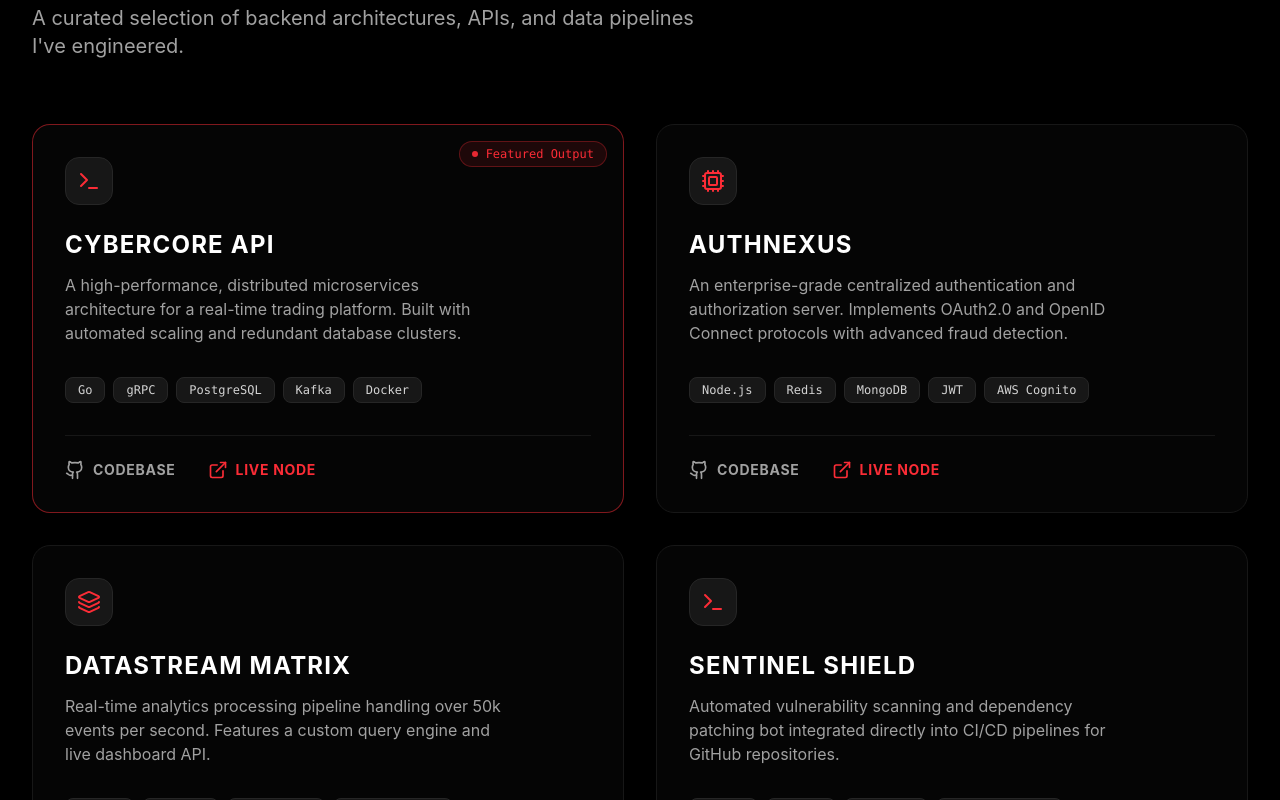
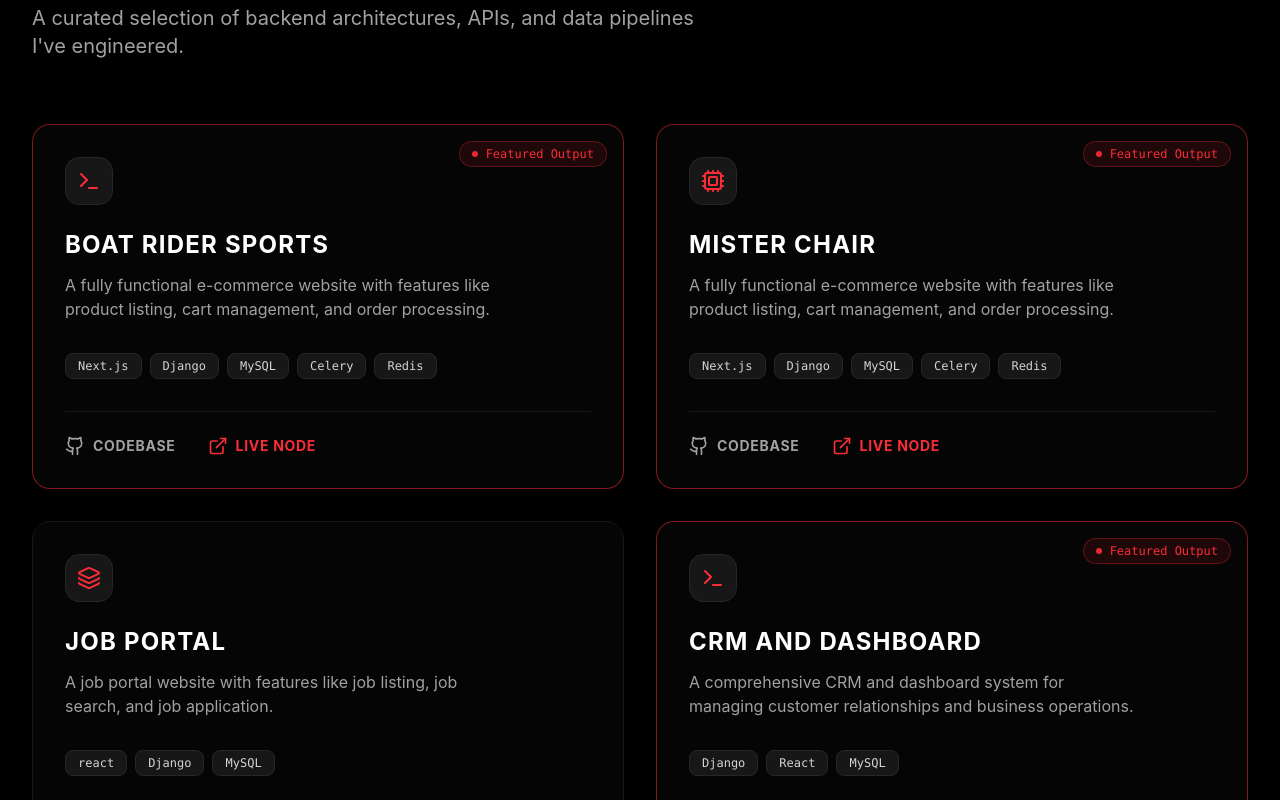
Before and after one commit to Mridhul2k03/mridhul-portfolio-new-2026, a React (Vite) app: page /projects in a window 1280 px wide. Shown: the part 240-1040 px from the top of the page. Built offline with nearby package versions, Linux system fonts and the light colour scheme.

Commit message:
Relaod issue update and footer skills nav contact proejct updated to realtime valures and link

```diff
--- a/src/Components/Common/Footer.tsx
+++ b/src/Components/Common/Footer.tsx
@@ -1,4 +1,4 @@
-import { Terminal, Facebook, Instagram, Github, Linkedin, Mail } from 'lucide-react';
+import { Terminal, Instagram, Github, Linkedin, Mail } from 'lucide-react';
 import { Link } from 'react-router-dom';
 
 const Footer = () => {
@@ -50,14 +50,15 @@
                          <h3 className="text-white font-bold uppercase tracking-widest mb-6">Connect</h3>
                          <div className="flex flex-wrap gap-4 mb-8">
                              {[
-                                 { icon: <Github className="w-5 h-5" />, href: "#", label: "GitHub" },
-                                 { icon: <Linkedin className="w-5 h-5" />, href: "#", label: "LinkedIn" },
-                                 { icon: <Instagram className="w-5 h-5" />, href: "#", label: "Instagram" },
-                                 { icon: <Facebook className="w-5 h-5" />, href: "#", label: "Facebook" },
+                                 { icon: <Github className="w-5 h-5" />, href: "https://github.com/Mridhul2k03", label: "GitHub" },
+                                 { icon: <Linkedin className="w-5 h-5" />, href: "https://www.linkedin.com/in/mridhulkrishnatk/", label: "LinkedIn" },
+                                 { icon: <Instagram className="w-5 h-5" />, href: "https://www.instagram.com/__.mridhul.____/", label: "Instagram" },
                              ].map((social, idx) => (
                                  <a
                                      key={idx}
                                      href={social.href}
+                                     target="_blank"
+                                     rel="noopener noreferrer"
                                      aria-label={social.label}
                                      className="w-12 h-12 bg-neutral-900/50 border border-neutral-800 rounded-xl flex items-center justify-center text-neutral-400 hover:bg-red-600/10 hover:border-red-600/30 hover:text-red-500 transition-all duration-300 hover:-translate-y-1"
                                  >
@@ -67,7 +68,7 @@
                          </div>
                          <div className="group inline-flex items-center gap-3 text-neutral-400 hover:text-white transition-colors">
                              <Mail className="w-5 h-5 group-hover:text-red-500 transition-colors" />
-                             <a href="mailto:hello@example.com" className="font-mono text-sm">hello@example.com</a>
+                             <a href="mailto:mridhulkrishnatk@gmail.com" className="font-mono text-sm">mridhulkrishnatk@gmail.com</a>
                          </div>
                     </div>
                 </div>
--- a/src/Components/Common/Navbar.tsx
+++ b/src/Components/Common/Navbar.tsx
@@ -1,6 +1,6 @@
 import { useState, useEffect, useRef } from "react";
 import { Link } from "react-router-dom";
-import { ChevronRight, Facebook, Instagram, Github, Linkedin } from "lucide-react";
+import { ChevronRight, Instagram, Github, Linkedin } from "lucide-react";
 
 // Navbar Logo Component
 const NavbarLogo = ({ className }: { className?: string }) => (
@@ -141,12 +141,13 @@
                             style={{ transitionDelay: '800ms' }}
                         >
                             {[
-                                { Icon: Github, url: "#" },
-                                { Icon: Linkedin, url: "#" },
-                                { Icon: Instagram, url: "#" },
-                                { Icon: Facebook, url: "#" }
+                                { Icon: Github, url: "https://github.com/Mridhul2k03" },
+                                { Icon: Linkedin, url: "https://www.linkedin.com/in/mridhulkrishnatk/" },
+                                { Icon: Instagram, url: "https://www.instagram.com/__.mridhul.____/" },
                             ].map((social, idx) => (
                                 <a
+                                    target="_blank"
+                                    rel="noopener noreferrer"
                                     key={idx}
                                     href={social.url}
                                     className="w-12 h-12 shrink-0 rounded-full border-2 border-neutral-800 flex items-center justify-center text-neutral-400 hover:bg-red-600 hover:text-white hover:border-red-600 transition-all duration-300 hover:scale-110 hover:shadow-[0_0_15px_rgba(220,38,38,0.5)]"
--- a/src/Pages/Contact.tsx
+++ b/src/Pages/Contact.tsx
@@ -1,4 +1,4 @@
-import { Mail as MailIcon, MapPin as MapPinIcon, Phone as PhoneIcon, Send as SendIcon, Github as GithubIcon, Linkedin as LinkedinIcon, Twitter as TwitterIcon } from 'lucide-react';
+import { Mail as MailIcon, MapPin as MapPinIcon, Phone as PhoneIcon, Send as SendIcon, Github as GithubIcon, Linkedin as LinkedinIcon, Instagram as InstagramIcon } from 'lucide-react';
 
 const Contact = () => {
     return (
@@ -76,7 +76,7 @@
                                 </div>
                                 <div>
                                     <h3 className="text-lg font-bold uppercase tracking-wider">Email Protocol</h3>
-                                    <p className="text-neutral-400 mt-1 font-mono">hello@mridhul.dev</p>
+                                    <p className="text-neutral-400 mt-1 font-mono">mridhulkrishnatk@gmail.com</p>
                                 </div>
                             </div>
 
@@ -86,7 +86,7 @@
                                 </div>
                                 <div>
                                     <h3 className="text-lg font-bold uppercase tracking-wider">Voice Comm</h3>
-                                    <p className="text-neutral-400 mt-1 font-mono">+1 (555) 019-2834</p>
+                                    <p className="text-neutral-400 mt-1 font-mono">+91 95672 52212</p>
                                 </div>
                             </div>
 
@@ -96,7 +96,7 @@
                                 </div>
                                 <div>
                                     <h3 className="text-lg font-bold uppercase tracking-wider">Base Coordinates</h3>
-                                    <p className="text-neutral-400 mt-1 font-mono">San Francisco, CA<br/>Earth, Milky Way</p>
+                                    <p className="text-neutral-400 mt-1 font-mono">Kozhikode, Kerala<br/>India</p>
                                 </div>
                             </div>
                         </div>
@@ -105,13 +105,15 @@
                             <h3 className="text-lg font-bold uppercase tracking-wider mb-6">Social Nodes</h3>
                             <div className="flex gap-4">
                                 {[
-                                    { icon: <GithubIcon className="w-6 h-6" />, href: "#" },
-                                    { icon: <LinkedinIcon className="w-6 h-6" />, href: "#" },
-                                    { icon: <TwitterIcon className="w-6 h-6" />, href: "#" }
+                                    { icon: <GithubIcon className="w-6 h-6" />, href: "https://github.com/Mridhul2k03" },
+                                    { icon: <LinkedinIcon className="w-6 h-6" />, href: "https://www.linkedin.com/in/mridhulkrishnatk/" },
+                                    { icon: <InstagramIcon className="w-6 h-6" />, href: "https://www.instagram.com/__.mridhul.____/" }
                                 ].map((social, idx) => (
                                     <a
                                         key={idx}
                                         href={social.href}
+                                        target="_blank"
+                                        rel="noopener noreferrer"
                                         className="w-14 h-14 bg-neutral-900 border border-neutral-800 rounded-xl flex items-center justify-center text-neutral-400 hover:text-white hover:border-red-500 hover:bg-red-500/20 hover:-translate-y-1 transition-all duration-300"
                                     >
                                         {social.icon}
--- a/src/Pages/Projects.tsx
+++ b/src/Pages/Projects.tsx
@@ -3,36 +3,36 @@
 const Projects = () => {
     const projects = [
         {
-            title: "CyberCore API",
-            description: "A high-performance, distributed microservices architecture for a real-time trading platform. Built with automated scaling and redundant database clusters.",
-            tech: ["Go", "gRPC", "PostgreSQL", "Kafka", "Docker"],
-            github: "#",
-            live: "#",
+            title: "Boat Rider Sports",
+            description: "A fully functional e-commerce website with features like product listing, cart management, and order processing.",
+            tech: ["Next.js", "Django", "MySQL", "Celery","Redis"],
+            github: "https://github.com/Mridhul2k03/boatridersports.in-backend.git",
+            live: "https://boatridersports.in",
             featured: true
         },
         {
-            title: "AuthNexus",
-            description: "An enterprise-grade centralized authentication and authorization server. Implements OAuth2.0 and OpenID Connect protocols with advanced fraud detection.",
-            tech: ["Node.js", "Redis", "MongoDB", "JWT", "AWS Cognito"],
+            title: "Mister Chair",
+            description: "A fully functional e-commerce website with features like product listing, cart management, and order processing.",
+            tech: ["Next.js", "Django", "MySQL", "Celery","Redis"],
+            github: "#",
+            live: "https://www.mrchair.in/",
+            featured: true
+        },
+        {
+            title: "Job Portal",
+            description: "A job portal website with features like job listing, job search, and job application.",
+            tech: ["react", "Django", "MySQL"],
             github: "#",
             live: "#",
             featured: false
         },
         {
-            title: "DataStream Matrix",
-            description: "Real-time analytics processing pipeline handling over 50k events per second. Features a custom query engine and live dashboard API.",
-            tech: ["Python", "FastAPI", "ClickHouse", "Elasticsearch"],
+            title: "CRM and Dashboard",
+            description: "A comprehensive CRM and dashboard system for managing customer relationships and business operations.",
+            tech: ["Django", "React", "MySQL"],
             github: "#",
             live: "#",
-            featured: false
-        },
-        {
-            title: "Sentinel Shield",
-            description: "Automated vulnerability scanning and dependency patching bot integrated directly into CI/CD pipelines for GitHub repositories.",
-            tech: ["Django", "Celery", "RabbitMQ", "GitHub Actions"],
-            github: "#",
-            live: "#",
-            featured: false
+            featured: true
         }
     ];
 
@@ -84,10 +84,10 @@
                                 </div>
 
                                 <div className="flex items-center gap-4 pt-6 border-t border-neutral-900 group-hover:border-red-900/50 transition-colors">
-                                    <a href={project.github} className="flex items-center gap-2 text-sm font-bold uppercase tracking-wider text-neutral-400 hover:text-white transition-colors">
+                                    <a href={project.github} target="_blank" rel="noopener noreferrer" className="flex items-center gap-2 text-sm font-bold uppercase tracking-wider text-neutral-400 hover:text-white transition-colors">
                                         <Github className="w-5 h-5" /> Codebase
                                     </a>
-                                    <a href={project.live} className="flex items-center gap-2 text-sm font-bold uppercase tracking-wider text-red-500 hover:text-red-400 transition-colors ml-4">
+                                    <a href={project.live} target="_blank" rel="noopener noreferrer" className="flex items-center gap-2 text-sm font-bold uppercase tracking-wider text-red-500 hover:text-red-400 transition-colors ml-4">
                                         <ExternalLink className="w-5 h-5" /> Live Node
                                     </a>
                                 </div>
```
Also changed, not shown: vercel.json (added).
